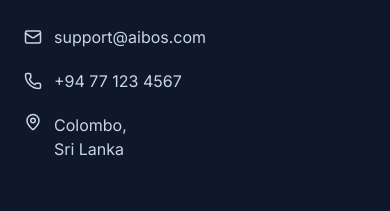
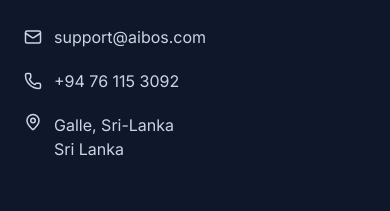
Before and after one commit to jrwjamarasiriwardhane-svg/aibos-frontend, a React (Vite) app: page / in a window 390 px wide. Shown: the part 10794-11005 px from the top of the page. Built offline with nearby package versions, Linux system fonts and the light colour scheme.

Commit message:
Update phone number and address

```diff
--- a/src/components/layout/Footer.tsx
+++ b/src/components/layout/Footer.tsx
@@ -106,13 +106,14 @@ export default function Footer() {
 
               <div className="flex items-center gap-3">
                 <Phone size={18} />
-                <span>+94 77 123 4567</span>
+                <span>+94 76 115 3092</span>
               </div>
 
               <div className="flex items-start gap-3">
                 <MapPin size={18} />
                 <span>
-                  Colombo,
+                  Galle,
+                  Sri-Lanka
                   <br />
                   Sri Lanka
                 </span>
```
